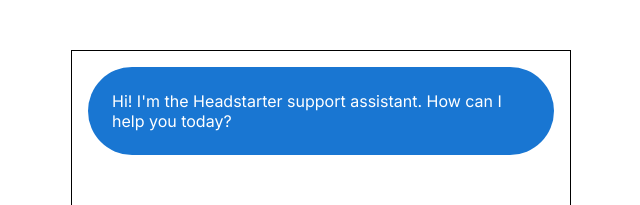
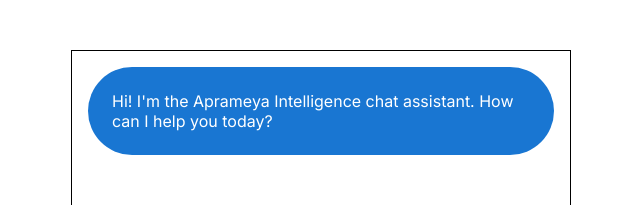
Before and after one commit to aprameyak/AIChatbot, a Next.js app: page / in a window 1280 px wide. Shown: the top 205 px of the page, without its empty margins (319-959 px from the left). Built offline with nearby package versions, Linux system fonts and the light colour scheme.

Commit message:
Update page.js

```diff
--- a/app/page.js
+++ b/app/page.js
@@ -7,7 +7,7 @@
   const [messages, setMessages] = useState([
     {
       role: 'assistant',
-      content: "Hi! I'm the Headstarter support assistant. How can I help you today?",
+      content: "Hi! I'm the Aprameya Intelligence chat assistant. How can I help you today?",
     },
   ])
   const [message, setMessage] = useState('')
```
